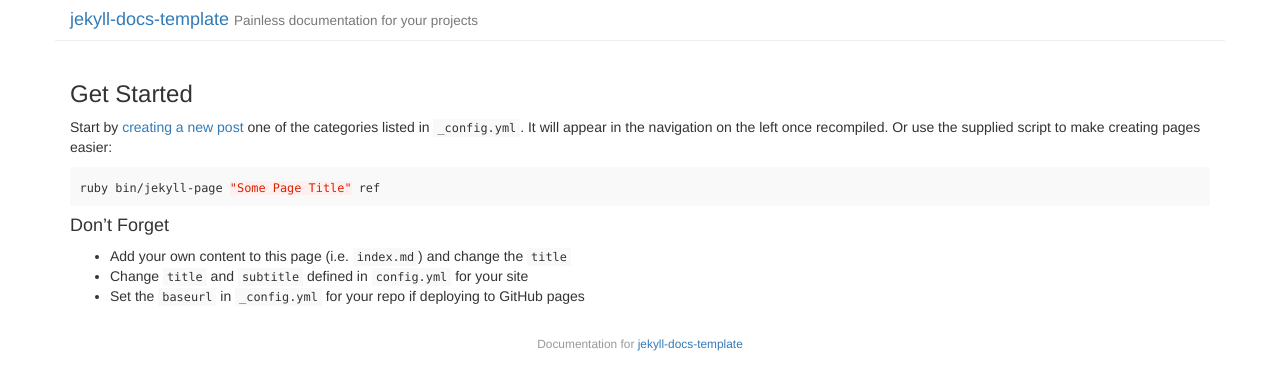
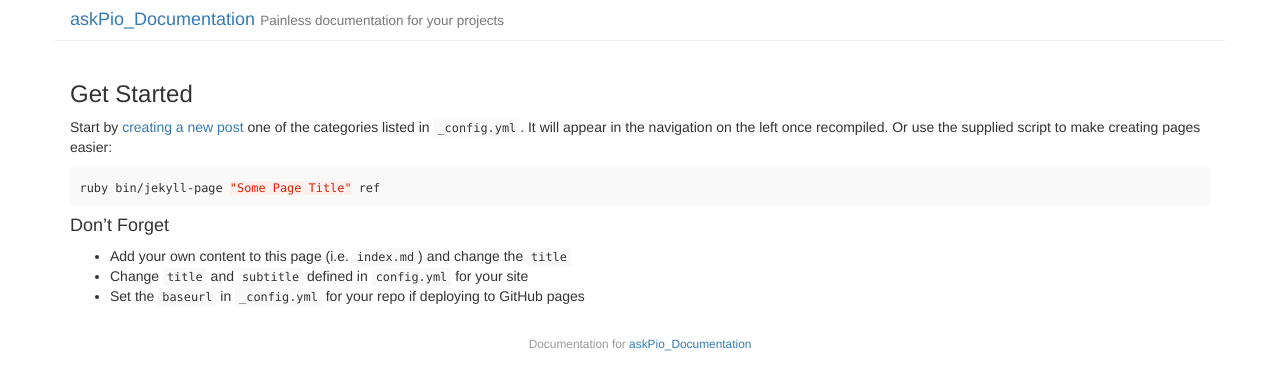
Before and after one commit to Harshgupta71/askPio_Documentation, a Jekyll site: the page built from index.md, in a window 1280 px wide. Shown: the top 390 px of the page. Built offline with Jekyll 4.4.1, drawn with Linux system fonts in a browser that asks for light colours.

Commit message:
Update _config.yml

```diff
--- a/_config.yml
+++ b/_config.yml
@@ -1,5 +1,5 @@
 # Site title and subtitle. This is used in _includes/header.html
-title: 'jekyll-docs-template'
+title: 'askPio_Documentation'
 subtitle: 'Painless documentation for your projects'
 
 # if you wish to integrate disqus on pages set your shortname here
@@ -15,7 +15,7 @@ google_analytics_id: ''
 navigation: 2
 
 # URL to source code, used in _includes/footer.html
-codeurl: 'https://github.com/bruth/jekyll-docs-template'
+codeurl: 'https://harshgupta71.github.io/askPio_Documentation'
 
 # Default categories (in order) to appear in the navigation
 sections: [
```
